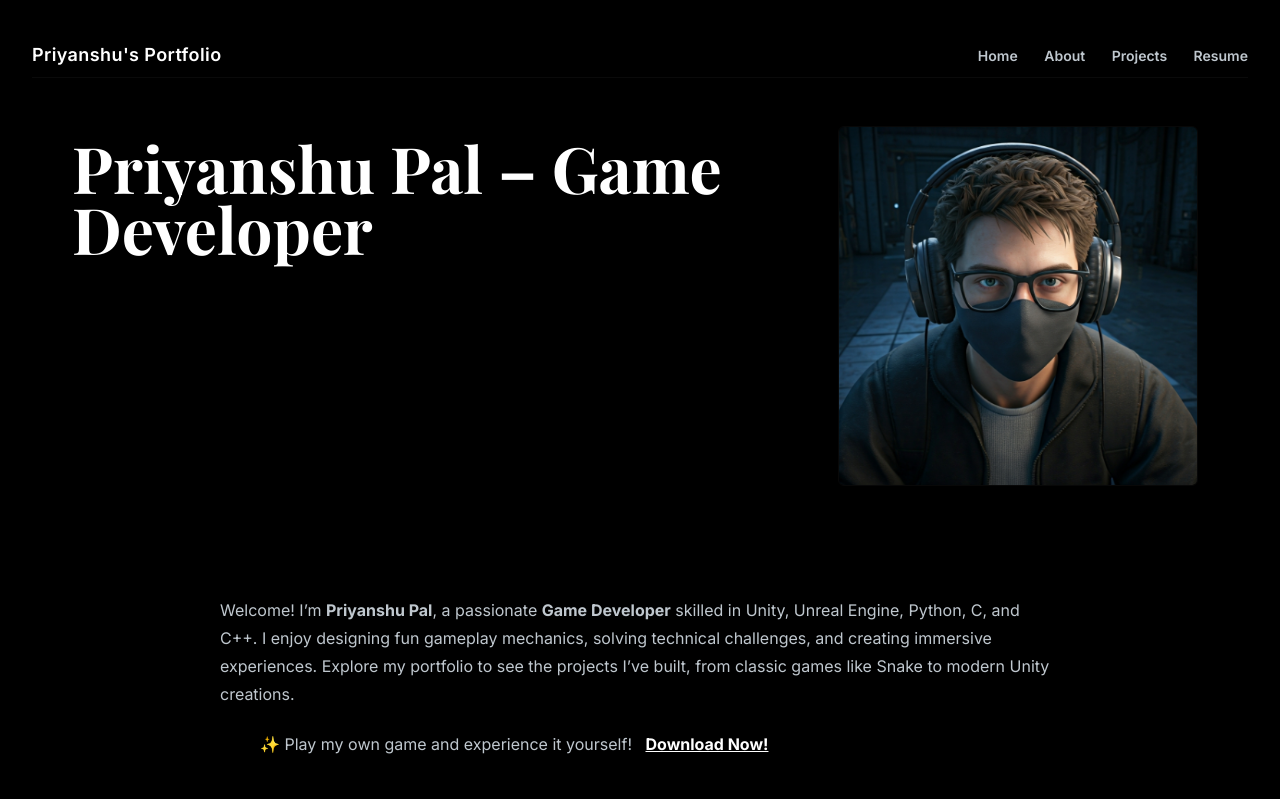
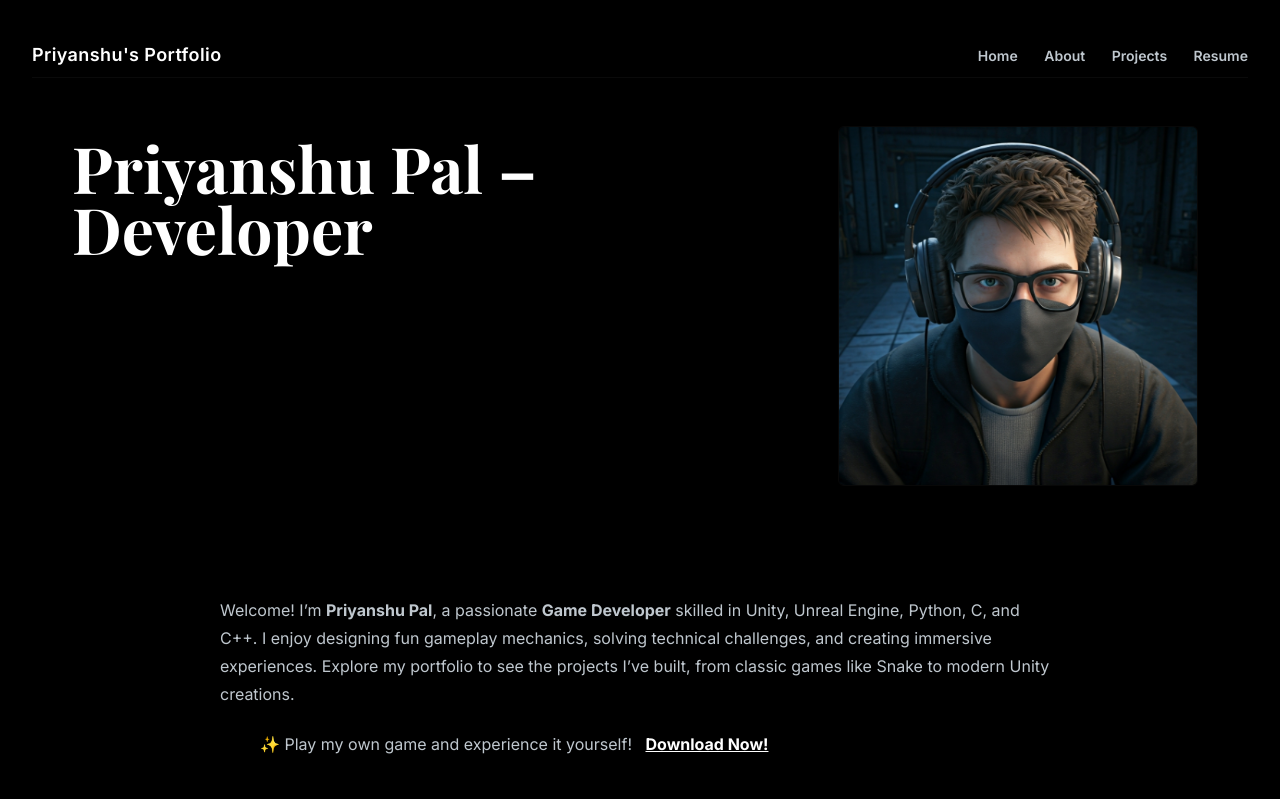
Before and after one commit to dhruvpalofficial/priyanshupal, a plain HTML site: page index.html in a window 1280 px wide. Shown: the top 799 px of the page. Drawn offline with nearby package versions, Linux system fonts and the light colour scheme.

Commit message:
Update index.html

```diff
--- a/index.html
+++ b/index.html
@@ -21,7 +21,7 @@
     <main class="main-content" role="main">
       <section class="hero-wrap" aria-label="Hero section">
         <div>
-          <h1 class="title-large">Priyanshu Pal – Game<br/>Developer</h1>
+          <h1 class="title-large">Priyanshu Pal –<br/>Developer</h1>
         </div>
 
         <aside class="hero-image" aria-hidden="false">
```
